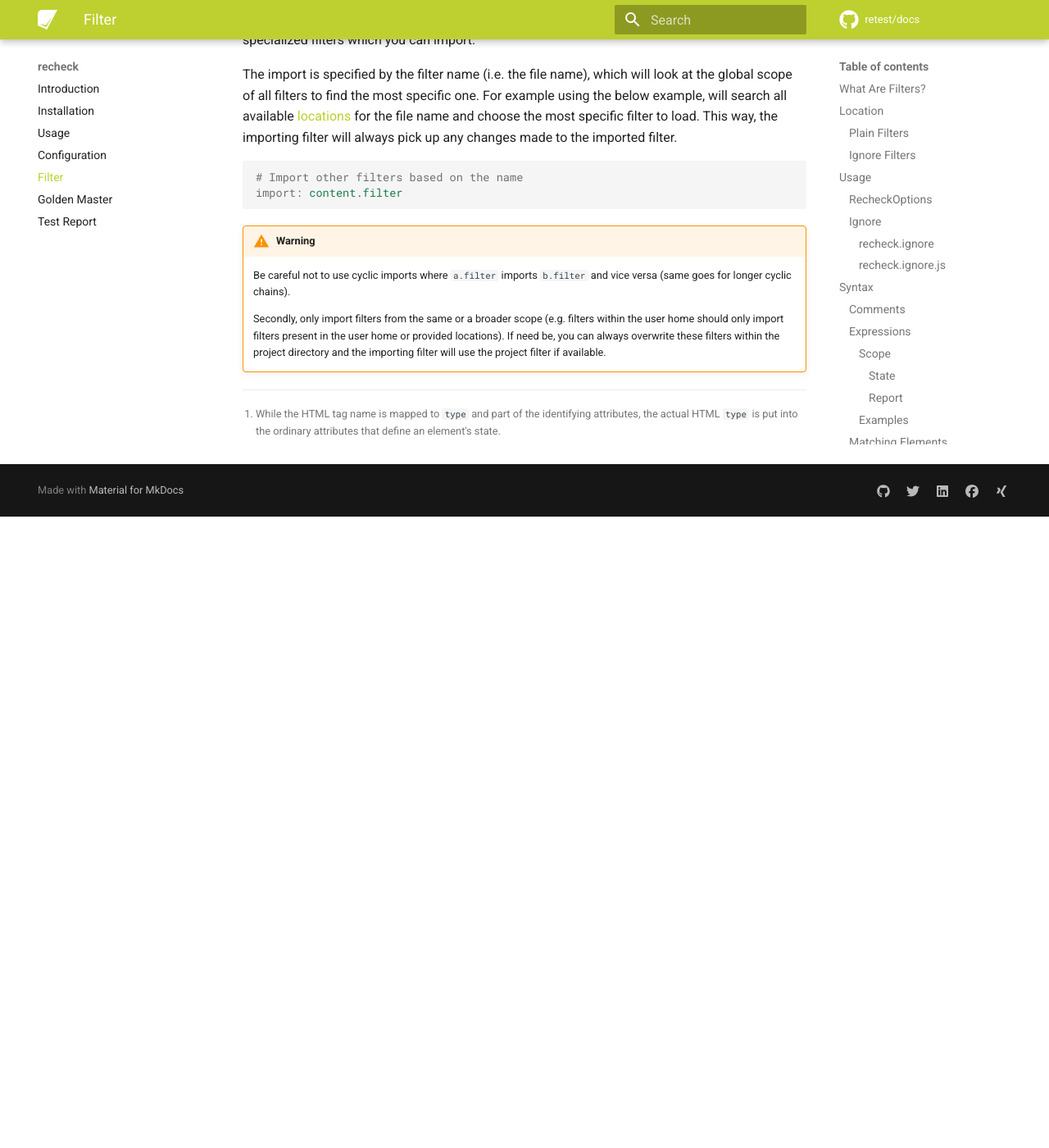
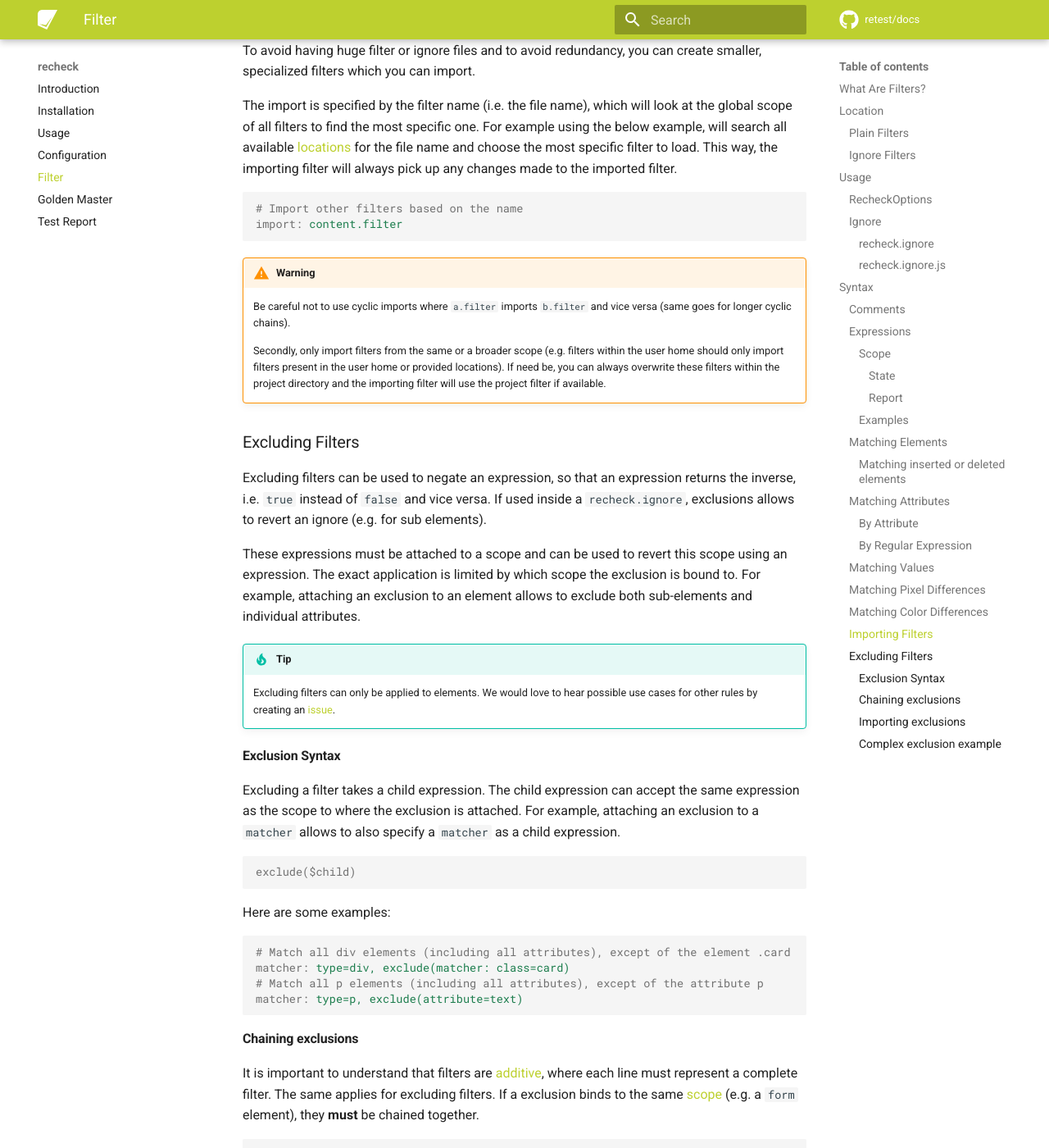
Before and after one commit to retest/docs, an MkDocs documentation site: the page built from docs/recheck/usage/filter.md, in a window 1280 px wide and 1400 px high, scrolled down 9186 px. Shown: the whole window at 82% size. Built offline with MkDocs 1.6.1 and Material for MkDocs 9.7.7, drawn with Linux system fonts in a browser that asks for light colours; comment, search, counter and statistics services are not loaded; before the commit the page ends 9816 px from its top, so only the background shows below that; some of the changed text lies outside the part shown.

Commit message:
Add chapter about exclude filters
which got more complicated than anticipated

````diff
--- a/docs/recheck/usage/filter.md
+++ b/docs/recheck/usage/filter.md
@@ -234,6 +234,8 @@ $element, $pixel-diff
 $element, $inserted
 # Match the element only if it is removed
 $element, $deleted
+# Exclude child elements or specific attributes
+$element, $exclude
 ```
 
 You may chain them in the following way for attributes:
@@ -357,4 +359,115 @@ import: content.filter
 
     Secondly, only import filters from the same or a broader scope (e.g. filters within the user home should only import filters present in the user home or provided locations). If need be, you can always overwrite these filters within the project directory and the importing filter will use the project filter if available.
 
+### Excluding Filters
+
+Excluding filters can be used to negate an expression, so that an expression returns the inverse, i.e. `true` instead of `false` and vice versa. If used inside a `recheck.ignore`, exclusions allows to revert an ignore (e.g. for sub elements).
+
+These expressions must be attached to a scope and can be used to revert this scope using an expression. The exact application is limited by which scope the exclusion is bound to. For example, attaching an exclusion to an element allows to exclude both sub-elements and individual attributes.
+
+!!! tip
+    Excluding filters can only be applied to elements. We would love to hear possible use cases for other rules by creating an [issue](https://github.com/retest/recheck/issues/new/choose).
+
+#### Exclusion Syntax
+
+Excluding a filter takes a child expression. The child expression can accept the same expression as the scope to where the exclusion is attached. For example, attaching an exclusion to a `matcher` allows to also specify a `matcher` as a child expression.
+
+```properties
+exclude($child)
+```
+
+Here are some examples:
+
+```properties
+# Match all div elements (including all attributes), except of the element .card
+matcher: type=div, exclude(matcher: class=card)
+# Match all p elements (including all attributes), except of the attribute p
+matcher: type=p, exclude(attribute=text)
+```
+
+#### Chaining exclusions
+
+It is important to understand that filters are [additive](#expression), where each line must represent a complete filter. The same applies for excluding filters. If a exclusion binds to the same [scope](#scope) (e.g. a `form` element), they **must** be chained together.
+
+```properties
+# Match all elements witin a form, except buttons
+matcher: type=form, exclude(type=button)
+# Match all elements within a form, except input elements
+# Will not be evaluated, because the above filter already matches
+matcher: type=form, exclude(type=input)
+```
+
+You can chain multiple exclusions together the same way you can [chain standard expressions](#expressions). Contrary to expression chaining, exclusions will always only bind to the first non-exclusion [scope](#scope).
+
+```properties
+# All exclusions will bind to the matcher scope (i.e. all div elements)
+matcher: type=div, exclude(attribute=text), exclude(attribute=color)
+# Match all elements within a form, except buttons and inputs
+matcher: type=form, exclude(type=button), exclude(type=input)
+```
+
+!!! warning
+    Once an exclusion has been defined, only further exclusions may be defined. Currently, an exclusion cannot be mixed with other expressions.
+
+#### Importing exclusions
+
+Because exclusion expressions can become quite complex, you can also use the import statement to reference another filter. This filter is the same to each line wrapped into an exclusion.
+
+```properties
+# exclude.filter
+matcher: type=input, attribute=text
+matcher: type=button
+
+# recheck.ignore
+matcher: type=form, exclude(import: exclude.filter)
+
+# Will be resolved to the following:
+matcher: type=form, exclude(matcher: type=input, attribute=text), exclude(matcher: type=button)
+```
+
+!!! warning
+    Care must be taken to ensure that the imported filter only specifies expressions that are valid as a child expression (i.e. within the same [scope](#scope)). Otherwise the expression is considered invalid and will never match.
+
+#### Complex exclusion example
+
+Excluding filters can both be chained and nested, if the [scope](#examples) allows for it. Take a look at the example below.
+
+You can exclusion expression chaining:
+
+```properties
+matcher: id=body, exclude(attribute=text), exclude(matcher: id=btn-subscribe), exclude(matcher: id=div, exclude(matcher: id=form))
+```
+
+Or use imports from your filter of choice:
+
+```properties
+# exclude.filter
+attribute=text
+matcher: id=btn-subscribe
+matcher: id=div, exclude(matcher: id=form)
+
+# global.filter
+matcher: id=body, exclude(import: exclude.filter)
+```
+
+Elements to be matched (green) or ignored (red). Note that when using this example inside a `recheck.ignore` the respective element is inverted.
+
+```diff
++<body>
+-    <div id="div">
++        <form id="form">
++            <label for="email">
+-                Email
++            </label>
++            <input id="email" type="email">
++        </form>
+-    </div>
++    <div>
+-        <button id="btn-subscribe">
+-            Subscribe
+-        </button>
++    </div>
++</body>
+```
+
 [^1]: While the HTML tag name is mapped to `type` and part of the identifying attributes, the actual HTML `type` is put into the ordinary attributes that define an element's state.
````
